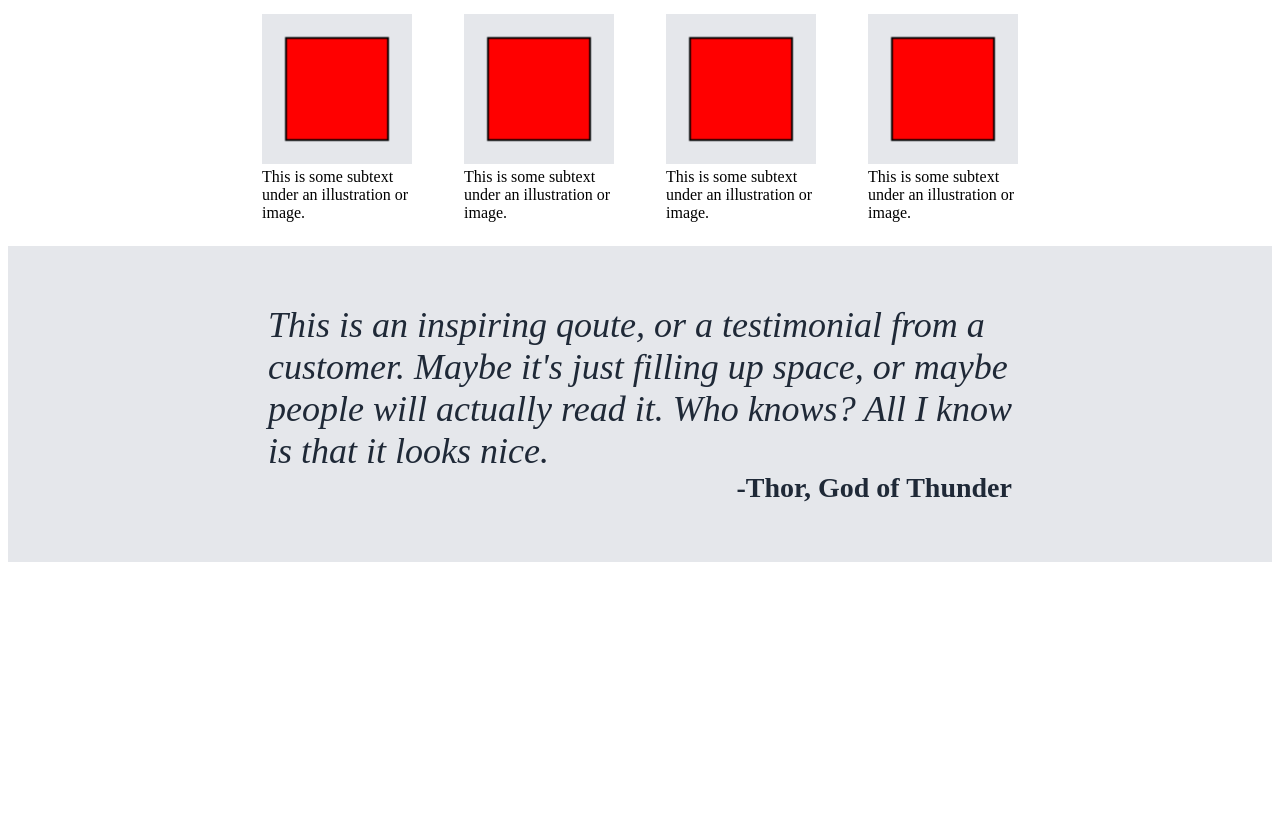
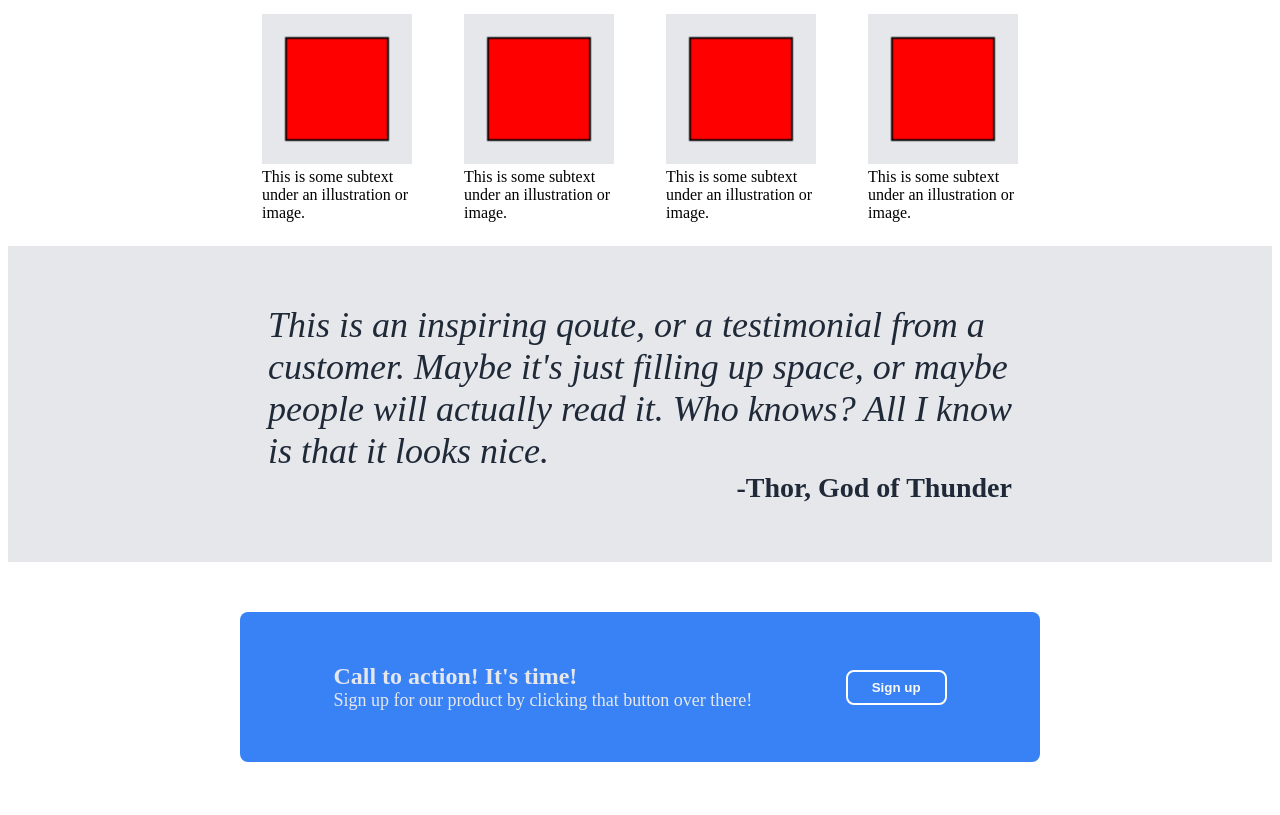
Before and after one commit to dabidpol/odin-landing-page, a plain HTML site: page index.html in a window 1280 px wide. Shown: the part 622-1437 px from the top of the page. Before the commit the page ends 1192 px from the top, so only its background shows below. Drawn offline with Linux system fonts and the light colour scheme.

Commit message:
added call to action section

```diff
--- a/index.html
+++ b/index.html
@@ -63,5 +63,19 @@
             <p class="credit">-Thor, God of Thunder</p>
         </div>
     </div>
+
+    <div class="body4">
+        <div class="body4inside">
+            <div class="info5">
+                <p class="calltoaction">Call to action! It's time!</p>
+                <p class="calltoaction2">Sign up for our product by clicking that button over there!</p>
+            </div>
+            <div class="buttons">
+                <div class="button2">
+                    <button class="signup">Sign up</button>
+                </div>
+            </div>
+        </div>
+    </div>
 </body>
 </html>
--- a/styles.css
+++ b/styles.css
@@ -74,6 +74,7 @@ h4 {
 
 h2 {
     text-align: center;
+
 }
 
 .body2 {
@@ -124,3 +125,45 @@ h2 {
     height: 300px;
     padding: 8px;
 }
+
+.body4 {
+    display: flex;
+    height: 250px;
+    align-items: center;
+    justify-content: center;
+
+}
+
+.body4inside {
+    height: 150px;
+    width: 800px;
+    border: none;
+    border-radius: 8px;
+    display: flex;
+    align-items: center;
+    justify-content: space-evenly;
+    background: #3882f6;
+}
+
+.calltoaction {
+    margin: 0;
+    font-size: 24px;
+    font-weight: 600;
+
+}
+
+.calltoaction2 {
+    margin: 0;
+}
+
+.buttons {
+
+    display: flex;
+    align-items: center;
+
+}
+
+.button2 {
+    border: 2px solid white;
+    border-radius: 8px;
+}
```
